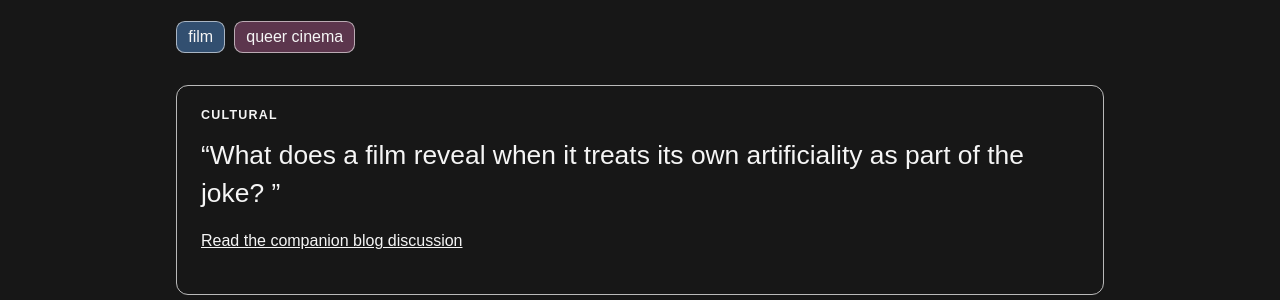
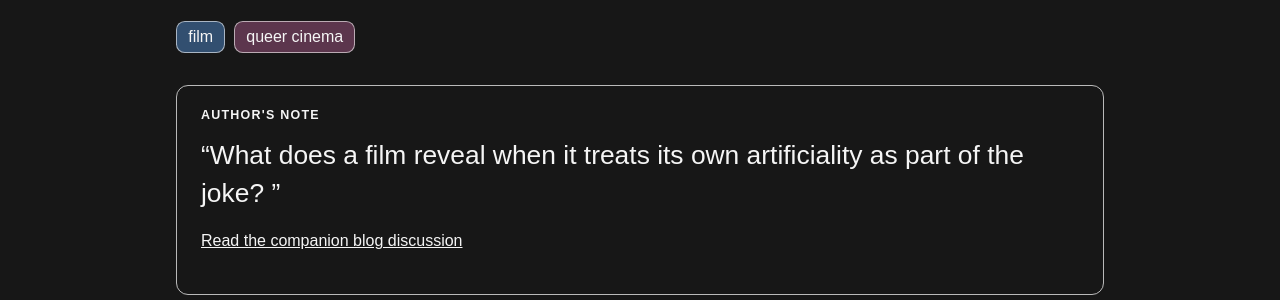
Before and after one commit to roxannewolfe/roxannewolfe.github.io, a Jekyll site: the page built from _publications/test-review.md, in a window 1280 px wide. Shown: the part 201-501 px from the top of the page. Built offline with Jekyll 4.4.1, drawn with Linux system fonts in a browser that asks for light colours.

Commit message:
Restore author's note label on publications

```diff
--- a/_layouts/publication.html
+++ b/_layouts/publication.html
@@ -20,25 +20,17 @@ layout: default
     {% endif %}
   </header>
 
-  {% if page.type == 'discourse' %}
-    {% assign note_label = 'Discourse' %}
-  {% elsif page.type == 'cultural' %}
-    {% assign note_label = 'Cultural' %}
-  {% else %}
-    {% assign note_label = "Author's note" %}
-  {% endif %}
-
   {% if page.author_note %}
-    <aside class="author-note author-note--{{ page.type | default: 'publication' }}" aria-label="{{ note_label }}">
-      <p class="author-note-label">{{ note_label }}</p>
+    <aside class="author-note author-note--{{ page.type | default: 'publication' }}" aria-label="Author's note">
+      <p class="author-note-label">Author's note</p>
       <blockquote>“{{ page.author_note }}”</blockquote>
       {% if page.blog_note %}
         <p class="companion-note-link"><a href="{{ '/blog/' | relative_url }}#blog-publication-{{ page.slug }}">Read the companion blog discussion</a></p>
       {% endif %}
     </aside>
   {% elsif page.summary %}
-    <aside class="author-note author-note--{{ page.type | default: 'publication' }}" aria-label="{{ note_label }}">
-      <p class="author-note-label">{{ note_label }}</p>
+    <aside class="author-note author-note--{{ page.type | default: 'publication' }}" aria-label="Author's note">
+      <p class="author-note-label">Author's note</p>
       <blockquote>“{{ page.summary }}”</blockquote>
       {% if page.blog_note %}
         <p class="companion-note-link"><a href="{{ '/blog/' | relative_url }}#blog-publication-{{ page.slug }}">Read the companion blog discussion</a></p>
```
